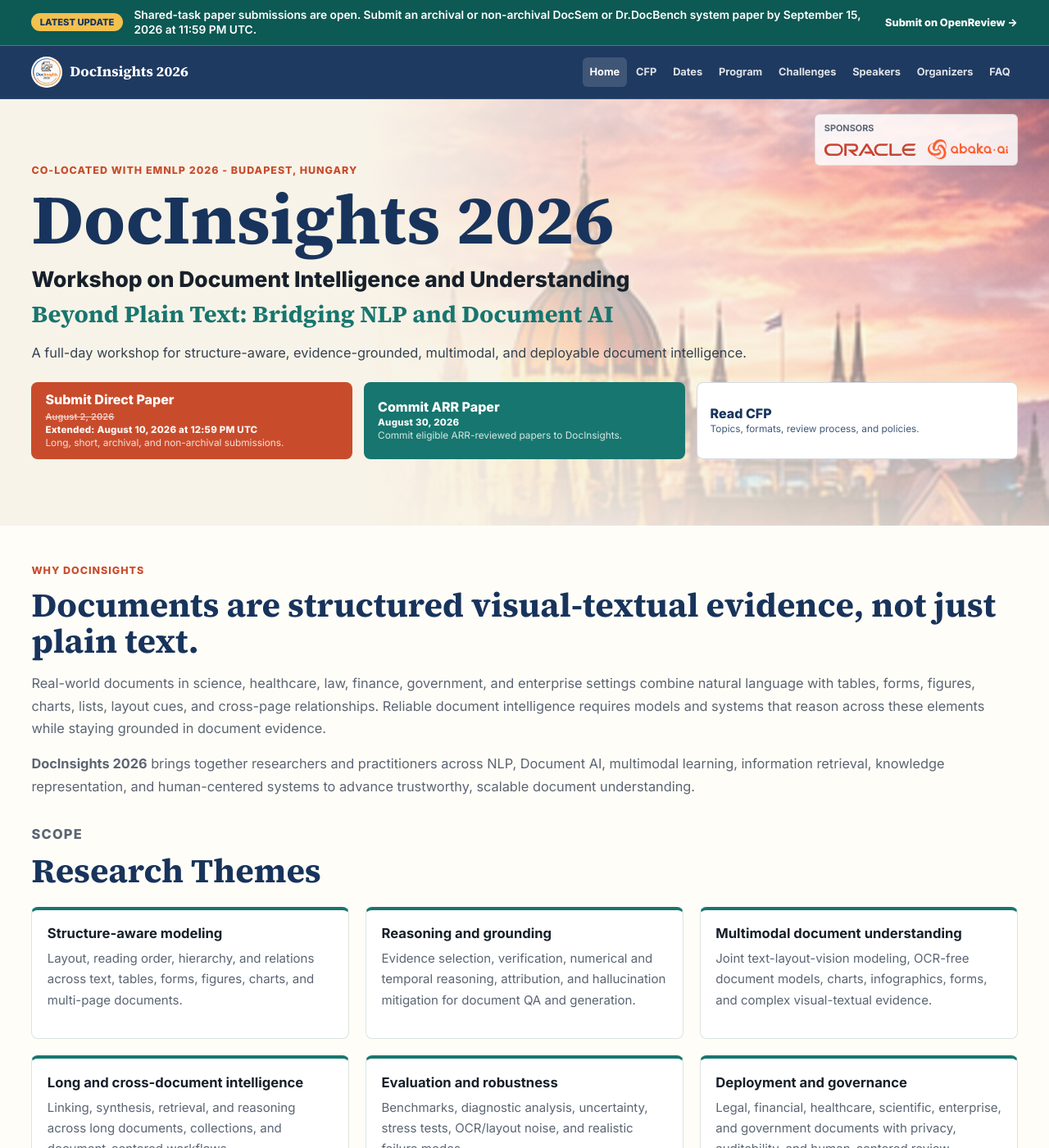
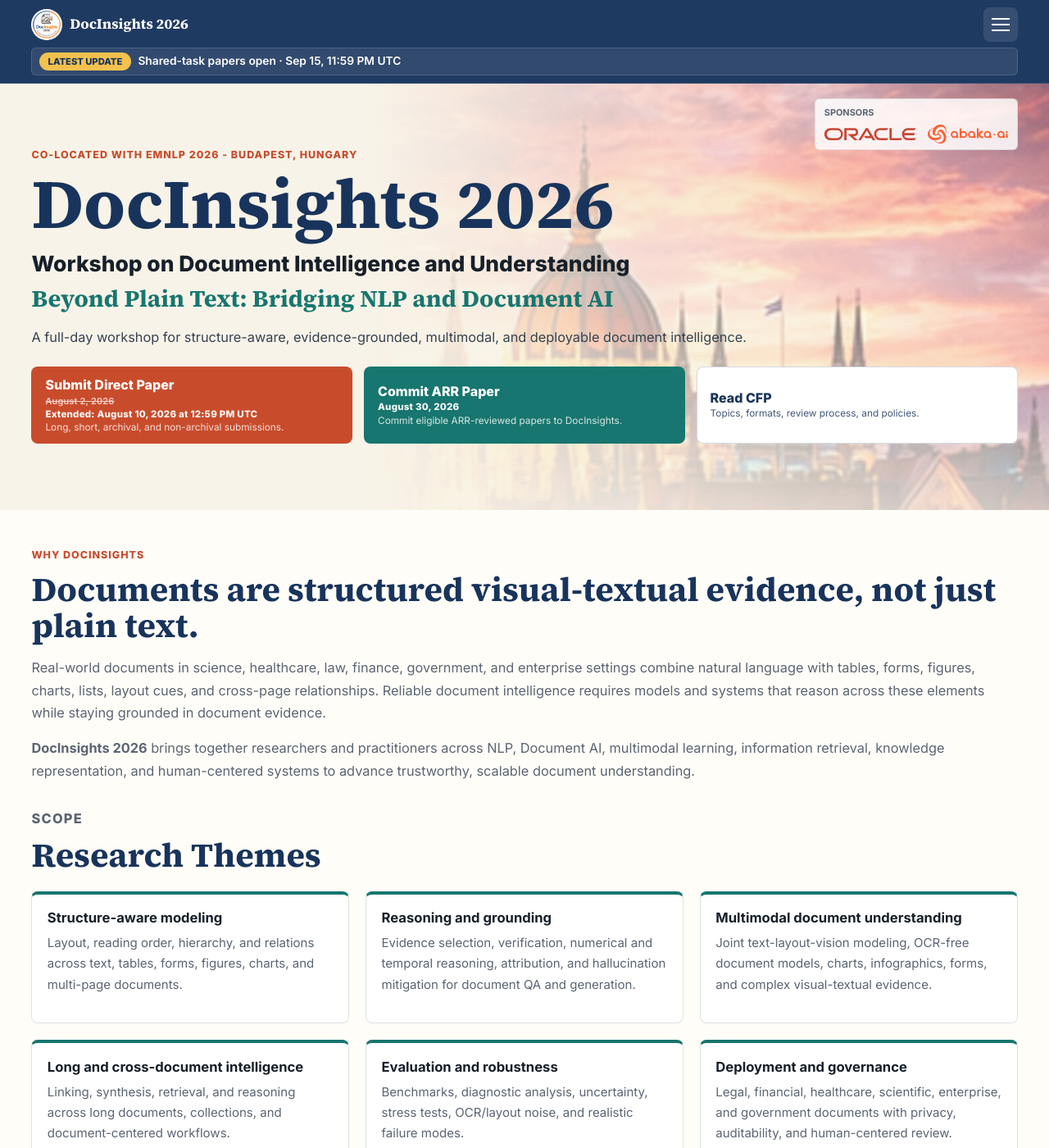
Before and after one commit to docinsights-workshop/docinsights-2026, a Jekyll site: the page built from index.md, in a window 1280 px wide and 1400 px high. Shown: the whole window at 82% size. Built offline with Jekyll 4.4.1, drawn with Linux system fonts in a browser that asks for light colours.

Commit message:
Integrate announcement into global navigation

```diff
--- a/_data/announcement.yml
+++ b/_data/announcement.yml
@@ -1,5 +1,6 @@
 enabled: true
 label: Latest update
-text: Shared-task paper submissions are open. Submit an archival or non-archival DocSem or Dr.DocBench system paper by September 15, 2026 at 11:59 PM UTC.
-action: Submit on OpenReview
+text: Shared-task papers open · Sep 15, 11:59 PM UTC
+aria_text: Shared-task paper submissions are open. Submit an archival or non-archival DocSem or Dr.DocBench system paper by September 15, 2026 at 11:59 PM UTC.
+action: Submit
 url: https://openreview.net/group?id=EMNLP/2026/Workshop/DocInsights_Shared_Task
--- a/_includes/announcement.html
+++ b/_includes/announcement.html
@@ -4,7 +4,7 @@
   href="{{ announcement.url }}"
   target="_blank"
   rel="noopener"
-  aria-label="{{ announcement.label }}: {{ announcement.text }} {{ announcement.action }}"
+  aria-label="{{ announcement.label }}: {{ announcement.aria_text | default: announcement.text }} {{ announcement.action }}"
 >
   <span class="site-announcement-inner">
     <span class="site-announcement-label">{{ announcement.label }}</span>
--- a/_layouts/default.html
+++ b/_layouts/default.html
@@ -13,16 +13,15 @@
 <body>
   <a href="#main-content" class="skip-link">Skip to content</a>
 
-  {% if page.url == '/' and site.data.announcement.enabled %}
-  {% include announcement.html %}
-  {% endif %}
-
   <nav class="navbar" aria-label="Primary navigation">
     <div class="nav-container">
       <a href="{{ '/' | relative_url }}" class="nav-logo">
         <img src="{{ '/assets/images/circular_logo.png' | relative_url }}" alt="DocInsights 2026" class="nav-logo-img">
         <span>DocInsights 2026</span>
       </a>
+      {% if site.data.announcement.enabled %}
+      {% include announcement.html %}
+      {% endif %}
       <button class="nav-toggle" aria-label="Toggle navigation" aria-controls="primary-navigation" aria-expanded="false">
         <span></span><span></span><span></span>
       </button>
--- a/assets/css/style.css
+++ b/assets/css/style.css
@@ -46,12 +46,10 @@ img {
 }
 
 .site-announcement {
-  display: block;
-  border-bottom: 1px solid rgba(255, 255, 255, 0.22);
-  background: #12675f;
+  grid-area: announcement;
+  min-width: 0;
   color: #fff;
   text-decoration: none;
-  transition: background 0.18s ease;
 }
 
 .site-announcement:visited,
@@ -60,24 +58,28 @@ img {
   color: #fff;
 }
 
-.site-announcement:hover {
-  background: #0d5953;
-}
-
 .site-announcement:focus-visible {
   outline: 3px solid #f2c14e;
-  outline-offset: -3px;
+  outline-offset: 2px;
 }
 
 .site-announcement-inner {
-  width: min(calc(100% - (var(--content-gutter) * 2)), var(--max-width));
-  min-height: 46px;
-  display: grid;
-  grid-template-columns: auto minmax(0, 1fr) auto;
-  align-items: center;
-  gap: 0.85rem;
-  margin: 0 auto;
-  padding: 0.55rem 0;
+  width: 100%;
+  min-height: 36px;
+  display: flex;
+  align-items: center;
+  gap: 0.55rem;
+  overflow: hidden;
+  border: 1px solid rgba(255, 255, 255, 0.14);
+  border-radius: 6px;
+  background: rgba(255, 255, 255, 0.08);
+  padding: 0.32rem 0.55rem;
+  transition: background 0.18s ease, border-color 0.18s ease;
+}
+
+.site-announcement:hover .site-announcement-inner {
+  border-color: rgba(255, 255, 255, 0.28);
+  background: rgba(255, 255, 255, 0.13);
 }
 
 .site-announcement-label {
@@ -94,9 +96,14 @@ img {
 }
 
 .site-announcement-text {
+  min-width: 0;
+  overflow: hidden;
+  color: #fff;
   font-size: 0.86rem;
   font-weight: 600;
-  line-height: 1.35;
+  line-height: 1.25;
+  text-overflow: ellipsis;
+  white-space: nowrap;
 }
 
 .site-announcement-action {
@@ -158,13 +165,15 @@ button:focus-visible {
   height: var(--nav-height);
   margin: 0 auto;
   padding: 0;
-  display: flex;
-  align-items: center;
-  justify-content: space-between;
+  display: grid;
+  grid-template-columns: auto minmax(260px, 1fr) auto;
+  grid-template-areas: "logo announcement links";
+  align-items: center;
   gap: 1rem;
 }
 
 .nav-logo {
+  grid-area: logo;
   display: inline-flex;
   align-items: center;
   gap: 0.55rem;
@@ -185,6 +194,8 @@ button:focus-visible {
 }
 
 .nav-links {
+  grid-area: links;
+  justify-self: end;
   display: flex;
   align-items: center;
   gap: 0.12rem;
@@ -209,6 +220,8 @@ button:focus-visible {
 }
 
 .nav-toggle {
+  grid-area: toggle;
+  justify-self: end;
   display: none;
   width: 42px;
   height: 42px;
@@ -1612,7 +1625,28 @@ main li {
   color: rgba(255, 255, 255, 0.5);
 }
 
-@media (max-width: 880px) {
+@media (max-width: 1280px) {
+  .site-announcement-action {
+    display: none;
+  }
+}
+
+@media (max-width: 1400px) {
+  .nav-container {
+    height: auto;
+    min-height: var(--nav-height);
+    grid-template-columns: minmax(0, 1fr) auto;
+    grid-template-areas:
+      "logo toggle"
+      "announcement announcement";
+    gap: 0.45rem 1rem;
+    padding: 0.55rem 0;
+  }
+
+  .site-announcement-inner {
+    min-height: 32px;
+  }
+
   .nav-toggle {
     display: block;
   }
@@ -1720,13 +1754,21 @@ main li {
 
 @media (max-width: 620px) {
   .site-announcement-inner {
-    grid-template-columns: 1fr;
-    gap: 0.35rem;
-    padding: 0.7rem 0;
+    justify-content: center;
+    padding: 0.38rem 0.55rem;
   }
 
   .site-announcement-label {
-    justify-self: start;
+    display: none;
+  }
+
+  .site-announcement-text {
+    overflow: visible;
+    font-size: 0.76rem;
+    line-height: 1.3;
+    text-align: center;
+    text-overflow: clip;
+    white-space: normal;
   }
 
   .site-announcement-action {
```
Also changed, not shown: scripts/audit_site.py (+24 -5 lines).
